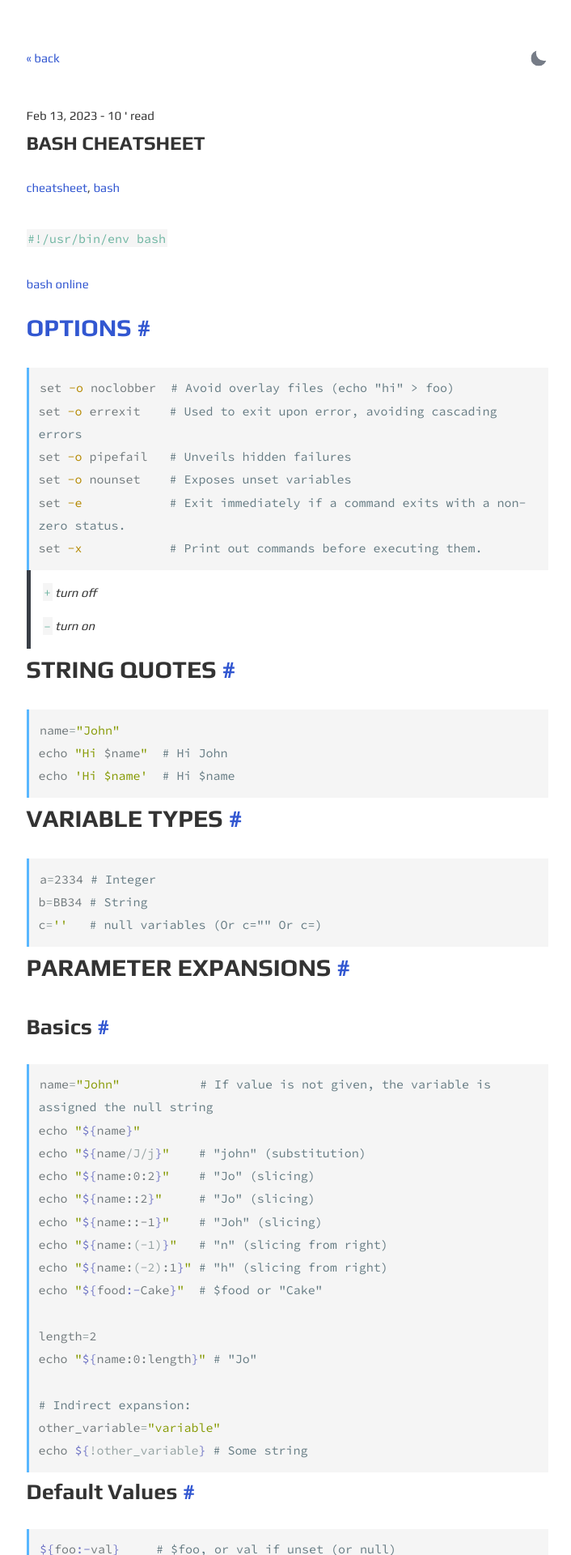
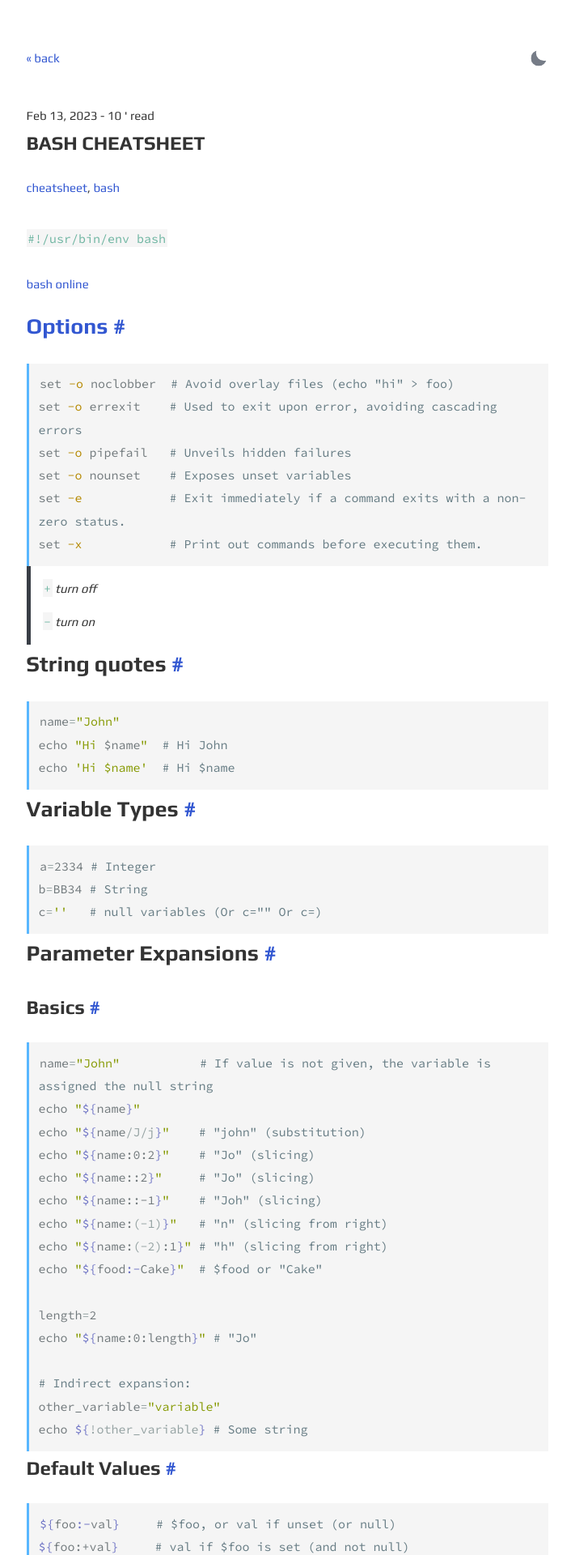
Before and after one commit to djiangnz/djiangnz.github.io, a Jekyll site: the page built from _posts/2023-02-13-bash-cheatsheet.md, in a window 1280 px wide. Shown: the top 1920 px of the page at 81% size, without its empty margins (285-991 px from the left). Built offline with Jekyll 4.4.1, drawn with Linux system fonts in a browser that asks for light colours.

````diff
--- a/_posts/2023-02-13-bash-cheatsheet.md
+++ b/_posts/2023-02-13-bash-cheatsheet.md
@@ -10,7 +10,7 @@ tags: cheatsheet bash
 
 [bash online](https://replit.com/languages/bash)
 
-# [Options](https://www.gnu.org/software/bash/manual/html_node/The-Set-Builtin.html)
+## [Options](https://www.gnu.org/software/bash/manual/html_node/The-Set-Builtin.html)
 
 ```bash
 set -o noclobber  # Avoid overlay files (echo "hi" > foo)
@@ -25,7 +25,7 @@ set -x            # Print out commands before executing them.
 >
 > `-` turn on
 
-# String quotes
+## String quotes
 
 ```bash
 name="John"
@@ -33,7 +33,7 @@ echo "Hi $name"  # Hi John
 echo 'Hi $name'  # Hi $name
 ```
 
-# Variable Types
+## Variable Types
 
 ```bash
 a=2334 # Integer
@@ -41,9 +41,9 @@ b=BB34 # String
 c=''   # null variables (Or c="" Or c=)
 ```
 
-# Parameter Expansions
+## Parameter Expansions
 
-## Basics
+### Basics
 
 ```bash
 name="John"           # If value is not given, the variable is assigned the null string
@@ -64,7 +64,7 @@ other_variable="variable"
 echo ${!other_variable} # Some string
 ```
 
-## Default Values
+### Default Values
 
 ```bash
 ${foo:-val}     # $foo, or val if unset (or null)
@@ -73,7 +73,7 @@ ${foo:=val}     # Set $foo to val if unset (or null)
 ${foo:?message} # Show error message and exit if $foo is unset (or null)
 ```
 
-## Substitution
+### Substitution
 
 ```bash
 str="/path/to/foo.cpp"
@@ -93,7 +93,7 @@ base=${src##*/}       # "foo.cpp" (basepath)
 dir=${src%$base}      # "/path/to/" (dirpath)
 ```
 
-## Manipulation
+### Manipulation
 
 ```bash
 str="HELLO WORLD!"
@@ -105,7 +105,7 @@ echo "${str^}"   # "Hello world!" (uppercase 1st letter)
 echo "${str^^}"  # "HELLO WORLD!" (all uppercase)
 ```
 
-# Brace Expansion {...}
+## Brace Expansion {...}
 
 ```bash
 # used to generate arbitrary strings:
@@ -114,7 +114,7 @@ echo {a..z} # a b c d e f g h i j k l m n
 echo {A,B}.js # Same as A.js B.js
 ```
 
-# Array
+## Array
 
 ```bash
 # Defining arrays
@@ -148,7 +148,7 @@ for name in "${arrayName[@]}"; do
 done
 ```
 
-# Dictionaries
+## Dictionaries
 
 ```bash
 # Defining
@@ -178,7 +178,7 @@ for key in "${!sounds[@]}"; do
 done
 ```
 
-# Reading Input
+## Reading Input
 
 ```bash
 echo -n "Proceed? [y/n]: "
@@ -189,9 +189,9 @@ echo "$ans"
 read -n 1 ans    # Just one character
 ```
 
-# Conditionals
+## Conditionals
 
-## Conditions
+### Conditions
 
 ```bash
 if [[ "$name" != "$USER" ]]; then
@@ -219,7 +219,7 @@ fi
 | `[[ X && Y ]]`           | And                   |
 | `[[ X \|\| Y ]]`         | Or                    |
 
-## File Conditions
+### File Conditions
 
 |       Condition         |       Expressions       |
 | ----------------------- | ----------------------- |
@@ -235,7 +235,7 @@ fi
 | `[[ FILE1 -ot FILE2 ]]` | 2 is more recent than 1 |
 | `[[ FILE1 -ef FILE2 ]]` | Same files              |
 
-# Loops
+## Loops
 
 ```bash
 # Basic forloop
@@ -264,7 +264,7 @@ for (( ; ; )); do
 done
 ```
 
-# Functions
+## Functions
 
 ```bash
 # Defining functions
@@ -280,7 +280,7 @@ myfunc() {
 result=$(myfunc)
 ```
 
-# [Built-in shell variables](http://linuxsig.org/files/bash_scripting.html)
+## [Built-in shell variables](http://linuxsig.org/files/bash_scripting.html)
 
 |Variable|Use|
 |---|---|
@@ -298,9 +298,9 @@ result=$(myfunc)
 > - `"$@"` expands to the positional parameters, starting from one. When the expansion occurs within **double quotes**, each parameter expands to a separate word. That is, `"$@"` is equivalent to `"$1" "$2" ...` If the double-quoted expansion occurs within a word, the expansion of the first parameter is joined with the beginning part of the original word, and the expansion of the last parameter is joined with the last part of the original word. When there are no positional parameters, `"$@"` and `$@` expand to nothing (i.e., they are removed).
 > - [bash(1) - Linux man page](https://linux.die.net/man/1/bash)
 
-# Miscellaneous
+## Miscellaneous
 
-## Numeric calculations
+### Numeric calculations
 
 ```bash
 $((a + 200))      # Add 200 to $a
@@ -310,14 +310,14 @@ declare -i count  # Declare as type integer
 count+=1          # Increment
 ```
 
-## Subshells
+### Subshells
 
 ```bash
 (cd somedir; echo "I'm now in $PWD")
 pwd # still in first directory
 ```
 
-## Redirection
+### Redirection
 
 ```bash
 python hello.py > output.txt            # stdout to (file)
@@ -332,13 +332,13 @@ python hello.py < foo.txt      # feed foo.txt to stdin for python
 diff <(ls -r) <(ls)            # Compare two stdout without files
 ```
 
-## Directory of script
+### Directory of script
 
 ```bash
 dir=${0%/*}
 ```
 
-## Getting options
+### Getting options
 
 ```bash
 while [[ "$1" =~ ^- && ! "$1" == "--" ]]; do case $1 in
@@ -356,11 +356,11 @@ esac; shift; done
 if [[ "$1" == '--' ]]; then shift; fi
 ```
 
-## IFS
+### IFS
 
 The Internal Field Separator that is used for word splitting after expansion and to split lines into words with the read builtin command. The default value is ''<space><tab><newline>''.
 
-## [Examples](https://www.thegeekstuff.com/2010/05/bash-shell-special-parameters/)
+### [Examples](https://www.thegeekstuff.com/2010/05/bash-shell-special-parameters/)
 
 ```bash
 $ cat expan.sh
````
Also changed, not shown: _posts/2023-11-17-keychain.md (added, +39 -0 lines).
